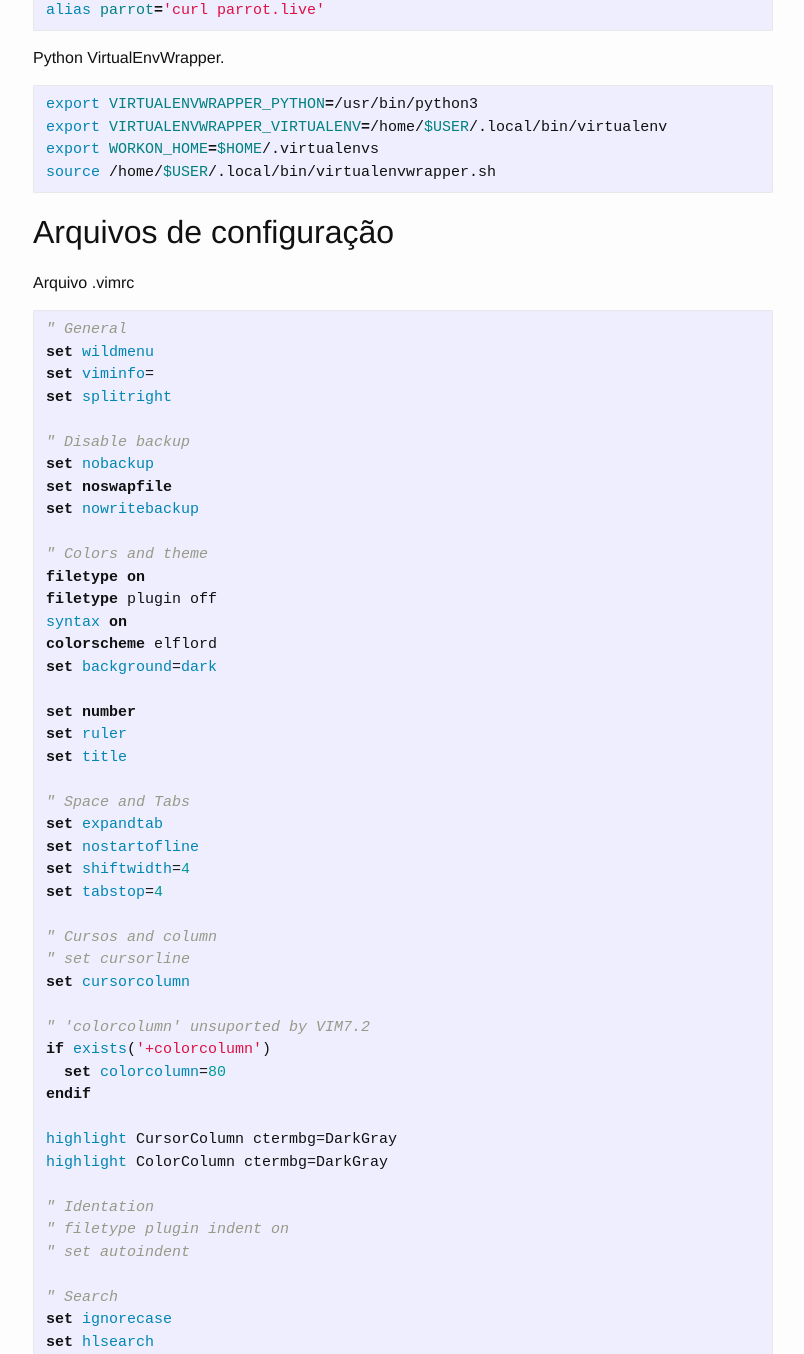
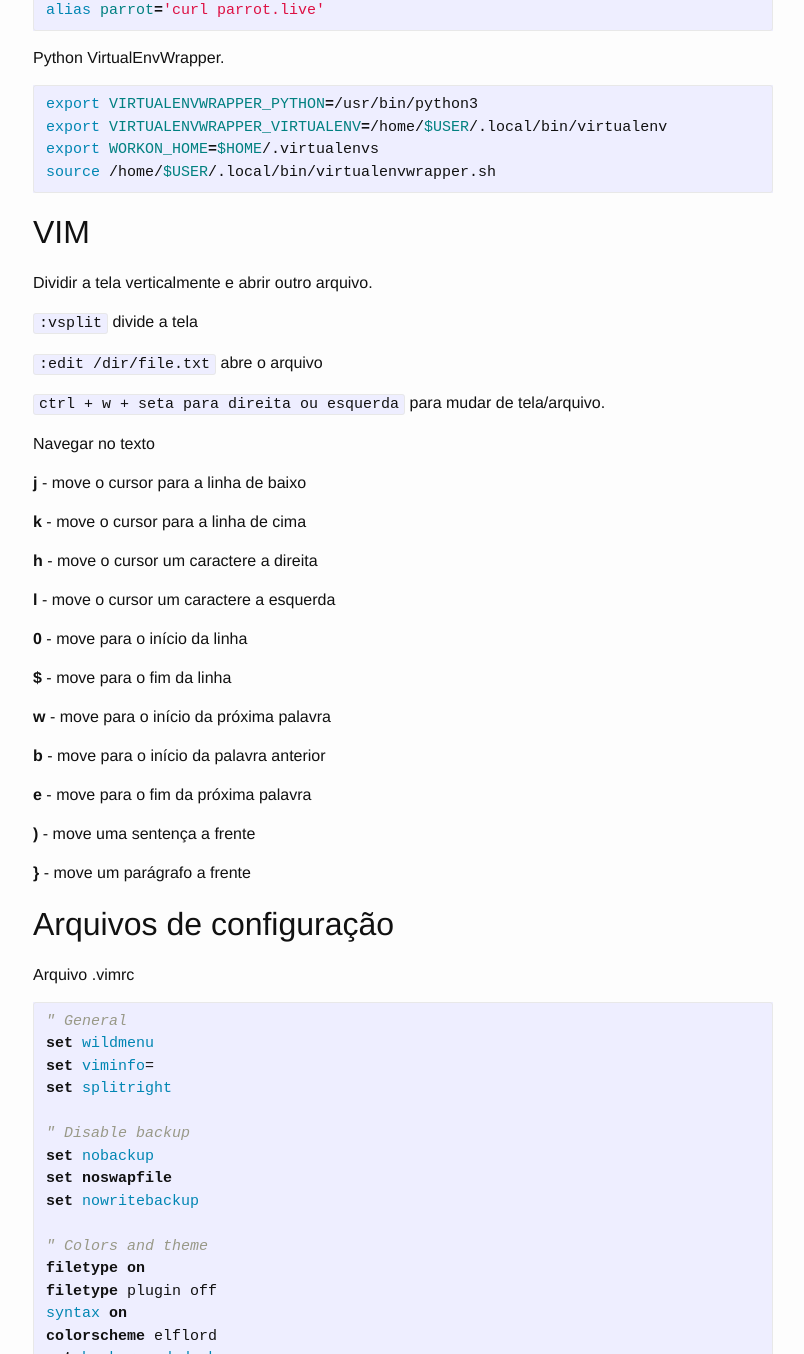
Before and after one commit to actiago/actiago.github.io, a Jekyll site: the page built from _posts/2020-12-18-useful-commands.markdown, in a window 1280 px wide and 1400 px high, scrolled down 1875 px, cut to the strip 46-1400 px from the top of the window. Shown: the whole strip, without its empty margins (237-1041 px from the left). Built offline with Jekyll 4.4.1, drawn with Linux system fonts in a browser that asks for light colours.

Commit message:
Adiciona navegacão do VIM

````diff
--- a/_posts/2020-12-18-useful-commands.markdown
+++ b/_posts/2020-12-18-useful-commands.markdown
@@ -93,6 +93,40 @@ export WORKON_HOME=$HOME/.virtualenvs
 source /home/$USER/.local/bin/virtualenvwrapper.sh
 ```
 
+## VIM
+
+Dividir a tela verticalmente e abrir outro arquivo.
+
+```:vsplit``` divide a tela
+
+```:edit /dir/file.txt``` abre o arquivo
+
+```ctrl + w + seta para direita ou esquerda``` para mudar de tela/arquivo.
+
+Navegar no texto
+
+**j** - move o cursor para a linha de baixo
+
+**k** - move o cursor para a linha de cima
+
+**h** - move o cursor um caractere a direita
+
+**l** - move o cursor um caractere a esquerda
+
+**0** - move para o início da linha
+
+**$** - move para o fim da linha
+
+**w** - move para o início da próxima palavra
+
+**b** - move para o início da palavra anterior
+
+**e** - move para o fim da próxima palavra
+
+**)** - move uma sentença a frente
+
+**}** - move um parágrafo a frente
+
 ## Arquivos de configuração
 
 Arquivo .vimrc
````
